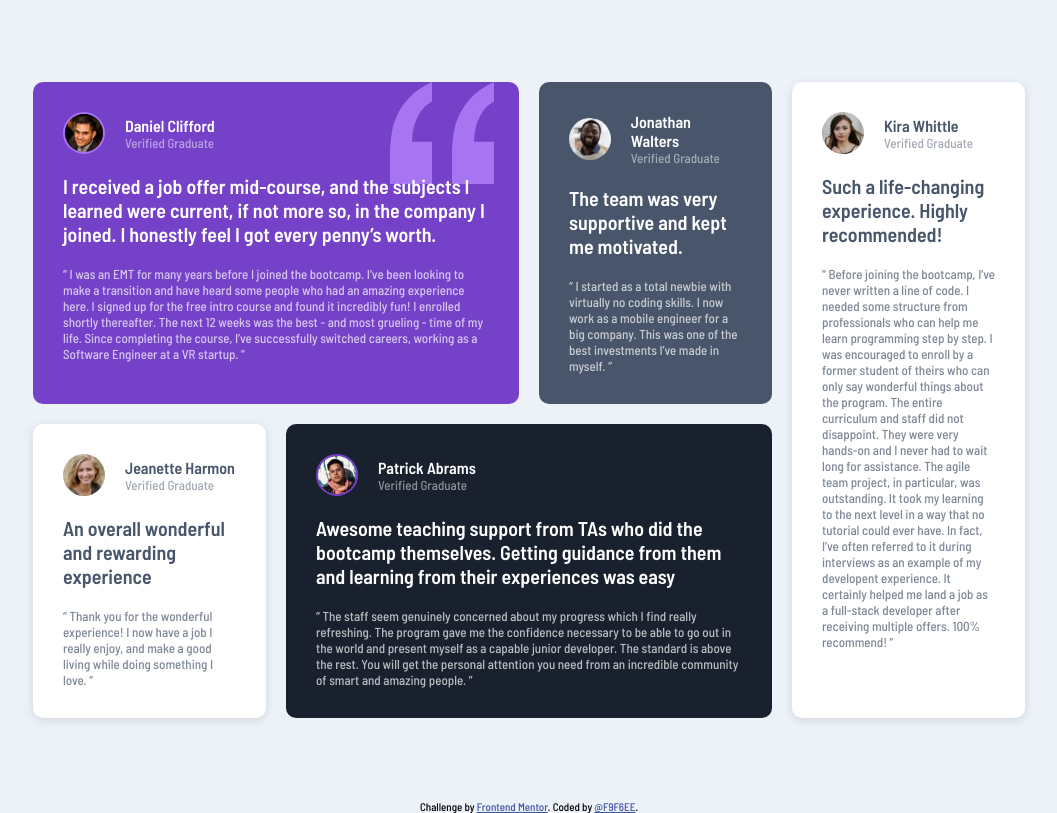
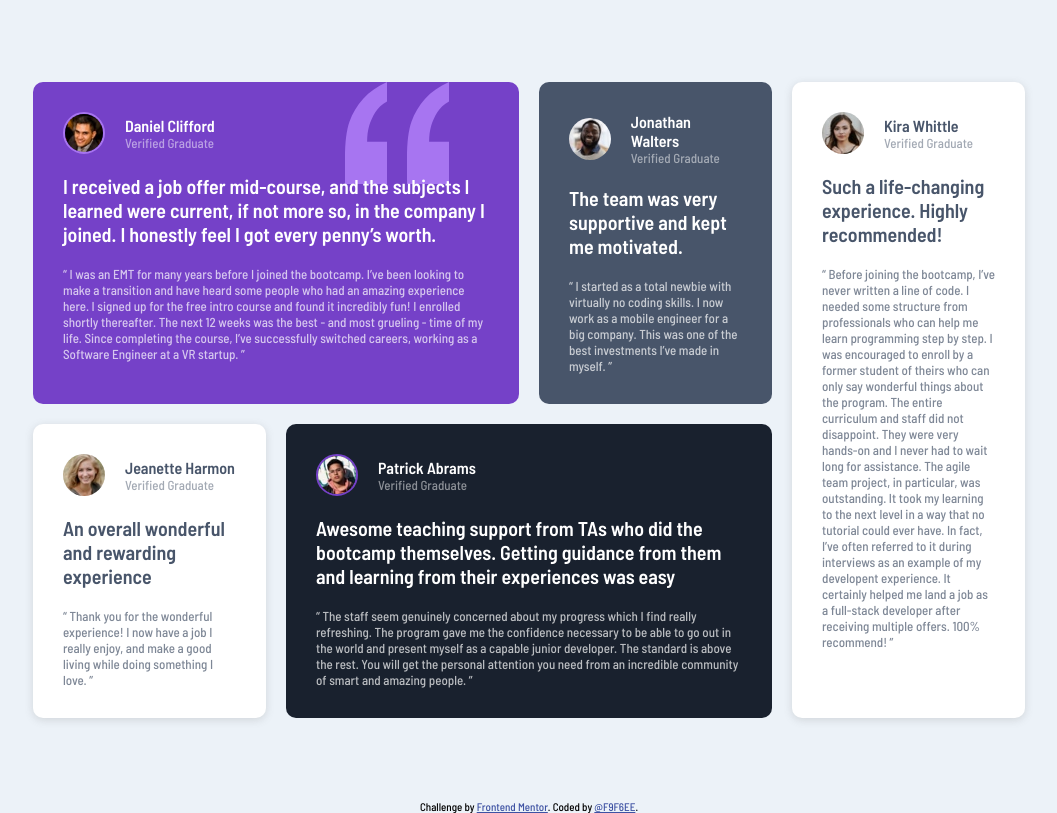
Before and after one commit to F9F6EE/Testimonials-grid-section-challenge-on-Frontend-Mentor, a plain HTML site: page index.html in a window 1280 px wide. Shown: the whole page, without its empty margins (111-1168 px from the left). Drawn offline with Linux system fonts and the light colour scheme.

Commit message:
Update style.css

```diff
--- a/css/style.css
+++ b/css/style.css
@@ -127,7 +127,7 @@ p {
   height: auto;
   position: absolute;
   top: 0;
-  right: 25px;
+  right: 70px;
 }
 
 #patrick {
```
